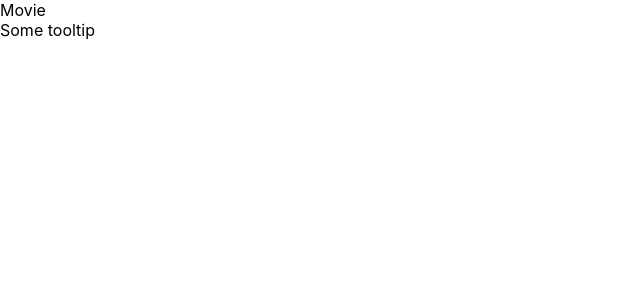
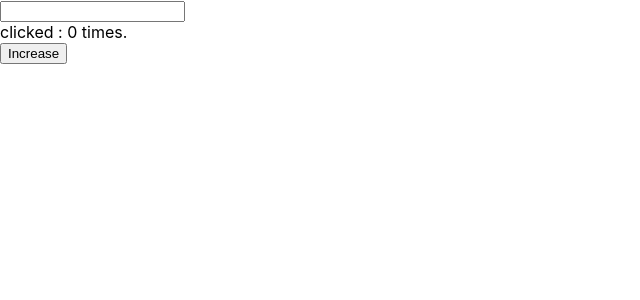
Before and after one commit to rangequest/react-advanced, a React (Create React App) app: page / in a window 1280 px wide. Shown: the top 300 px of the page, without its empty margins (0-640 px from the left). Built offline with nearby package versions, Linux system fonts and the light colour scheme.

Commit message:
Used useState hook in stateful functional component.

```diff
--- a/src/App.js
+++ b/src/App.js
@@ -1,8 +1,8 @@
 import './App.css'
-import Movie from './hoc/Movie'
+import Counter from './hooks/Counter'
 
 function App() {
-  return <Movie id="26" />
+  return <Counter />
 }
 
 export default App
--- /dev/null
+++ b/src/hooks/Counter.jsx
@@ -0,0 +1,17 @@
+import React, { useState } from 'react'
+
+function Counter(props) {
+  const [count, setCount] = useState(0)
+  const [name, setName] = useState('')
+  return (
+    <React.Fragment>
+      <input type="text" name="username" id="username" onChange={e => setName(e.target.value)} />
+      <div>
+        {name} clicked : {count} times.
+      </div>
+      <button onClick={() => setCount(count + 1)}>Increase</button>
+    </React.Fragment>
+  )
+}
+
+export default Counter
```
